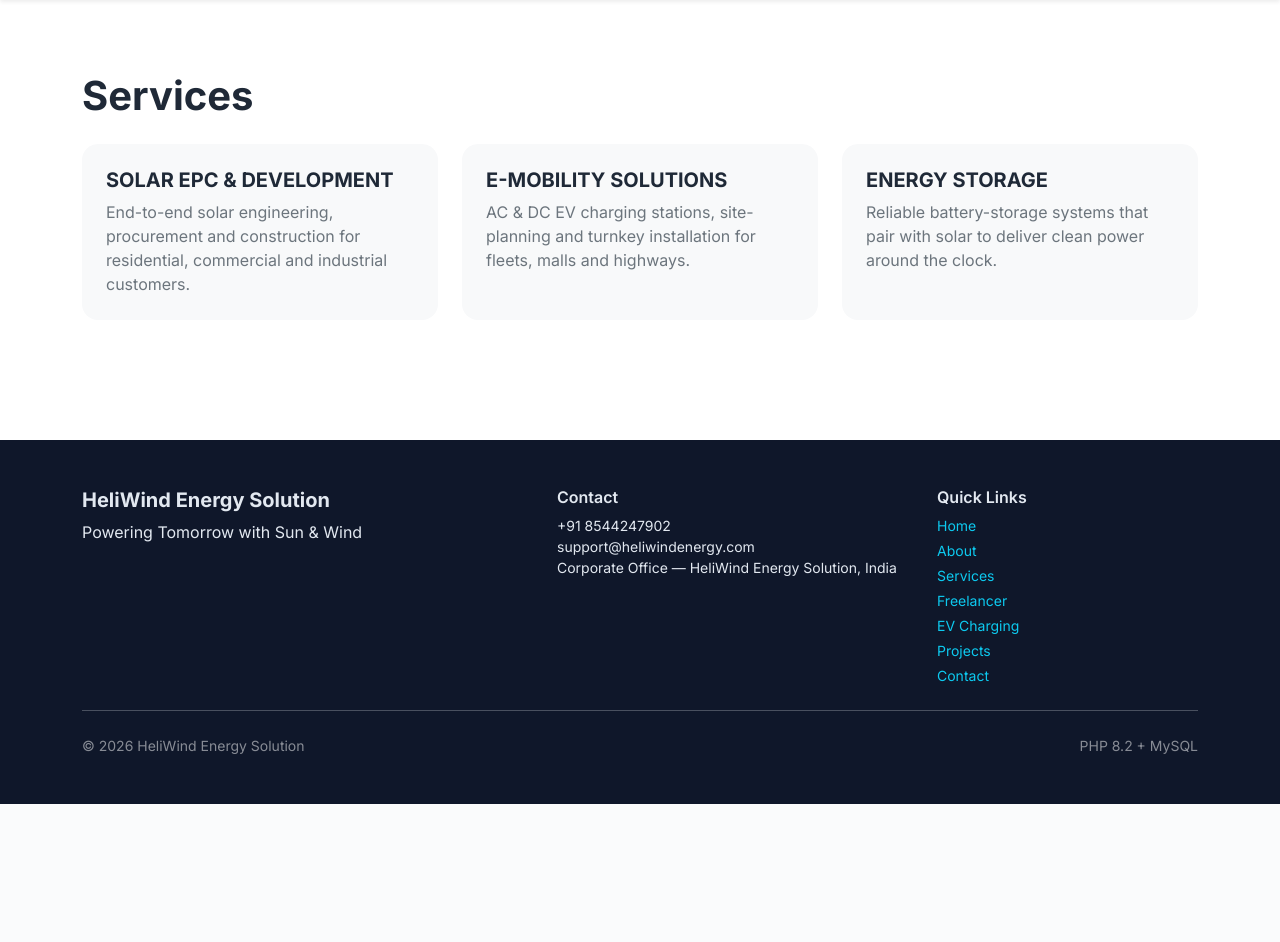
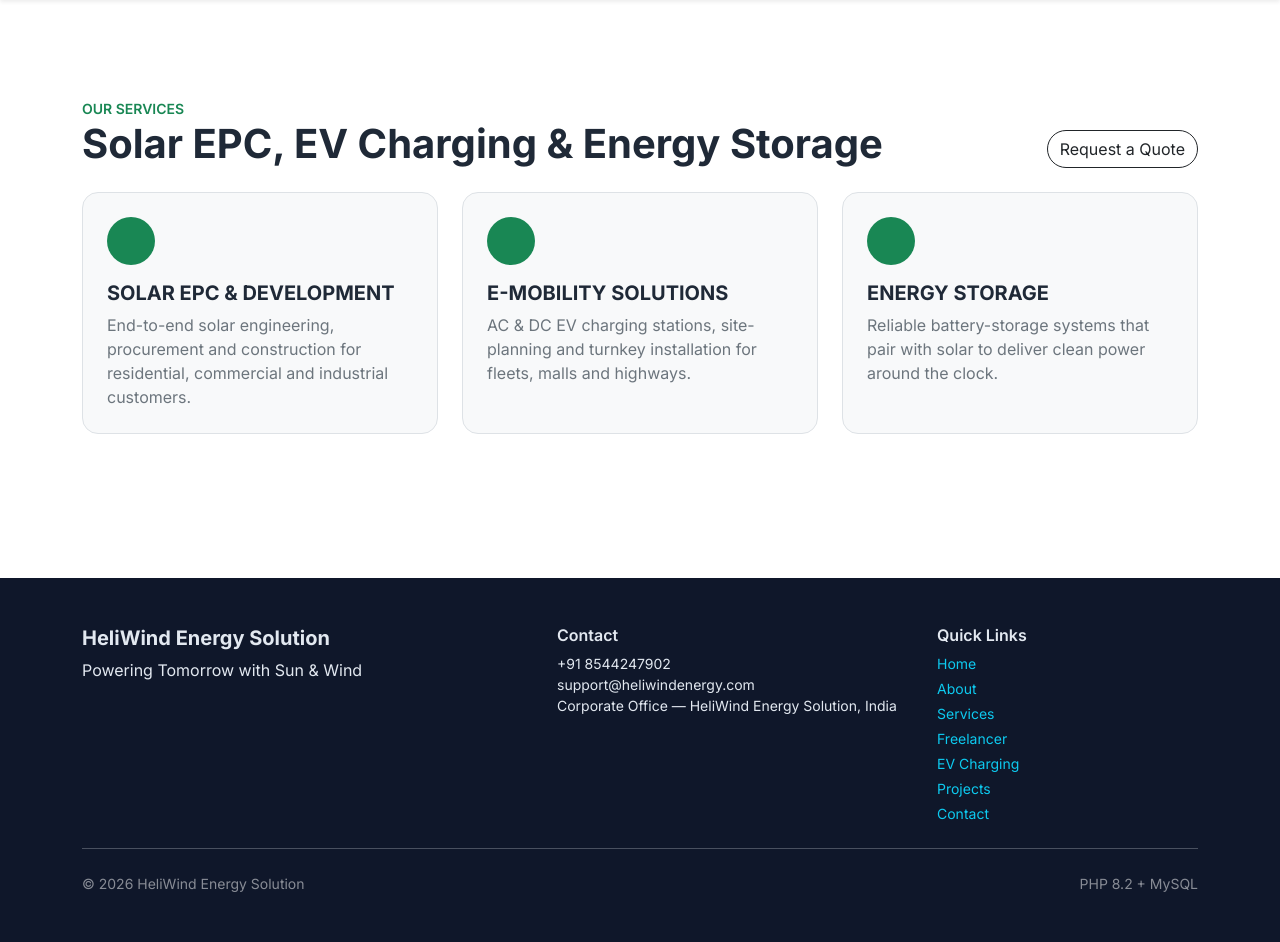
Before and after one commit to pspcsc/HeliWind-PHP, a PHP site: page /HeliWind-PHP/services.php in a window 1280 px wide. Shown: the part 109-1051 px from the top of the page. Before the commit the page ends 913 px from the top, so only its background shows below. Run offline with PHP 8.4, Linux system fonts and the light colour scheme.

Commit message:
Expand services page content

```diff
--- a/services.php
+++ b/services.php
@@ -1,15 +1,27 @@
 <?php
 require_once __DIR__ . '/includes/header.php';
 require_once __DIR__ . '/includes/navbar.php';
-$services = site_data()['tabs']['verticals'] ?? [];
+
+$data = site_data();
+$services = $data['tabs']['verticals'] ?? [];
 ?>
 <main class="py-5">
-  <div class="container py-4">
-    <h1 class="fw-bold mb-4">Services</h1>
+    <div class="container py-4 py-md-5">
+        <div class="d-flex align-items-end justify-content-between flex-wrap gap-3 mb-4">
+            <div>
+                <span class="text-uppercase small fw-semibold text-success">Our Services</span>
+                <h1 class="fw-bold mb-0">Solar EPC, EV Charging & Energy Storage</h1>
+            </div>
+            <a href="contact.php" class="btn btn-outline-dark rounded-pill">Request a Quote</a>
+        </div>
+
         <div class="row g-4">
             <?php foreach ($services as $service): ?>
                 <div class="col-md-4">
-          <div class="p-4 rounded-4 bg-light h-100">
+                    <div class="p-4 rounded-4 bg-light h-100 border">
+                        <div class="d-inline-flex align-items-center justify-content-center rounded-circle bg-success text-white mb-3" style="width:48px;height:48px;">
+                            <i class="bi bi-lightning-charge-fill"></i>
+                        </div>
                         <h2 class="h5 fw-bold"><?php echo e($service['title']); ?></h2>
                         <p class="mb-0 text-secondary"><?php echo e($service['desc']); ?></p>
                     </div>
```
Lines whose indentation alone changed are shown as unchanged.
